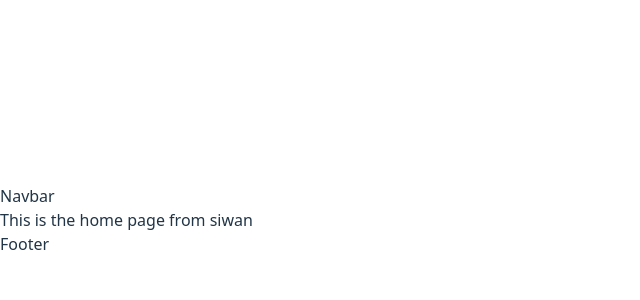
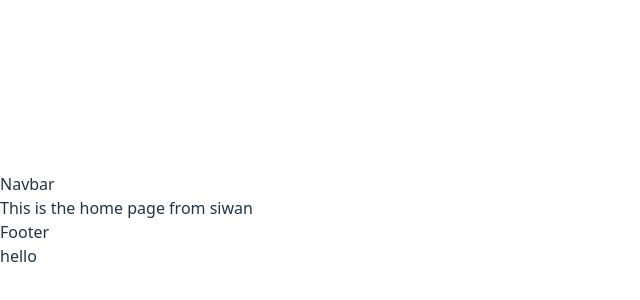
Before and after one commit to RenuYadav4/clone_practice, a React (Vite) app: page / in a window 1280 px wide. Shown: the part 180-480 px from the top of the page, without its empty margins (0-640 px from the left). Built offline with nearby package versions, Linux system fonts and the light colour scheme.

Commit message:
footer changed

```diff
--- a/src/components/Footer.jsx
+++ b/src/components/Footer.jsx
@@ -2,7 +2,12 @@ import React from 'react'
 
 const Footer = () => {
   return (
+    <>
     <div>Footer</div>
+    <div>
+      hello
+    </div>
+    </>
   )
 }
 
```
